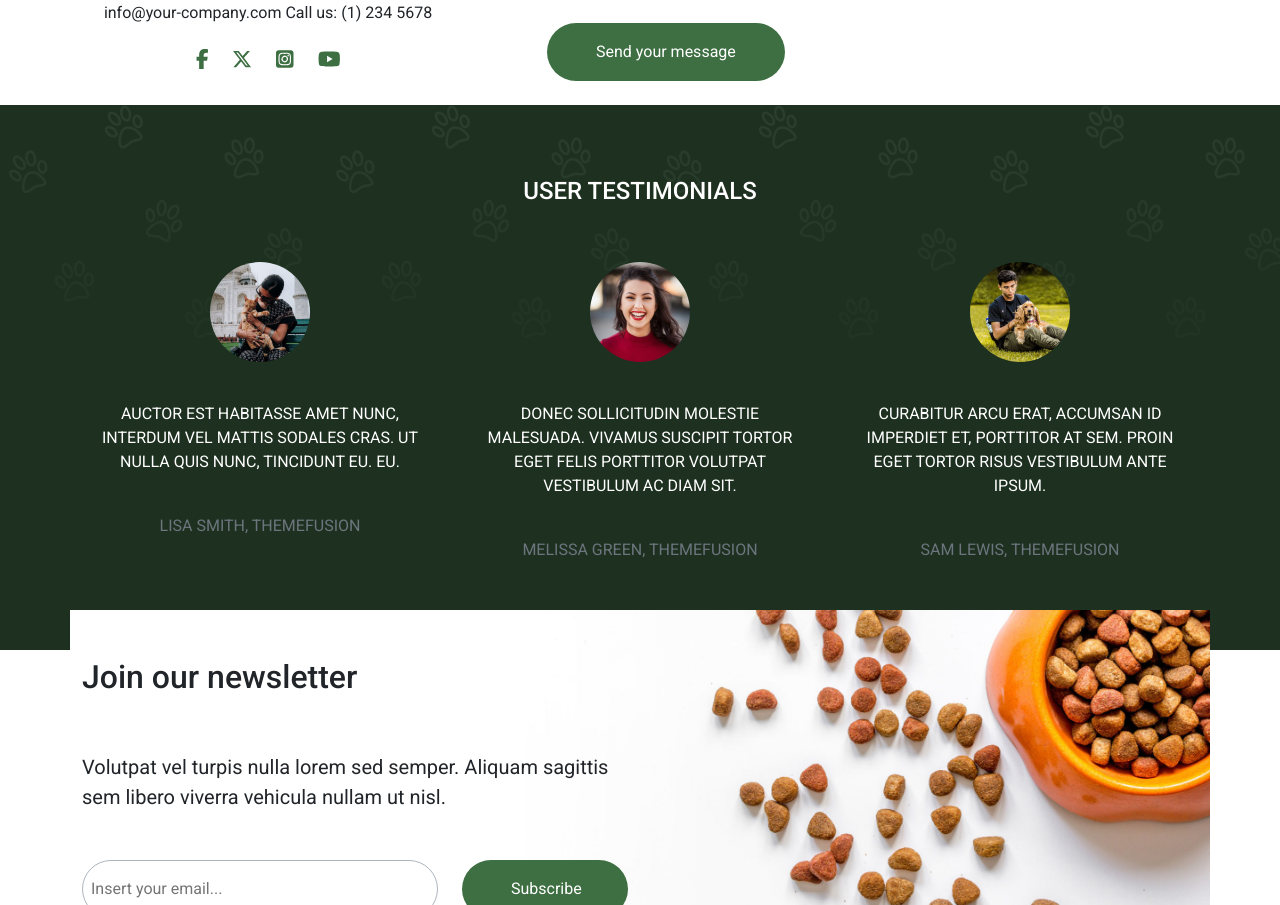
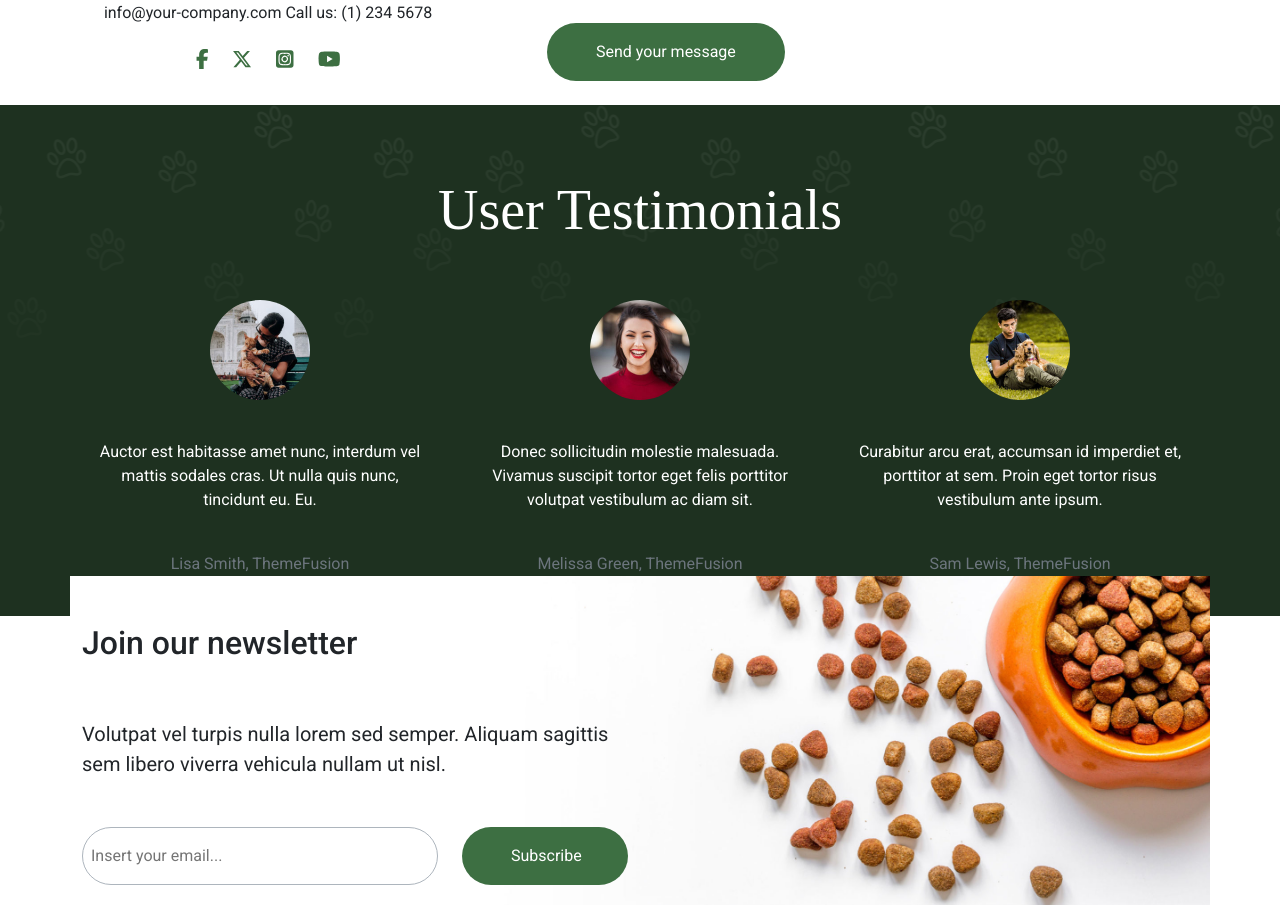
Before and after one commit to gianluigi7/proj-html-vuejs, a Vue app: page /contact in a window 1280 px wide. Shown: the part 1167-2072 px from the top of the page. Built offline with nearby package versions, Linux system fonts and the light colour scheme.

Commit message:
[FIX] App contact

```diff
--- a/src/components/AppAboutAnimals.vue
+++ /dev/null
@@ -1,90 +0,0 @@
-<script>
-export default {
-    name: 'AppAboutAnimals',
-    data() {
-        return {
-            p:'Meet our awesome staff',
-            h2:'Passionate about animals',
-            members: [
-                {
-                    image:'../img/staff-1@2x-600x565.jpg',
-                    name:'Cheryl Dobson',
-                    title:'Eu elementum sodales malesuada dictum amet, neque diam sed ac egestas augue.',
-
-                },
-
-                {
-                    image:'../img/staff-1@2x-600x565.jpg',
-                    name:'Andrew McNiel',
-                    title:'Aliquam enim amet nulla interdum rhoncus pretium mus massa tellus. Enim non egestas.',
-
-                },
-
-                {
-                    image:'../img/staff-1@2x-600x565.jpg',
-                    name:'Sarah Green',
-                    title:'Aliquam enim amet nulla interdum rhoncus pretium mus massa tellus. Enim non egestas.',
-
-                },
-
-
-            ]
-
-        }
-
-    },
-}
-
-
-</script>
-
-<template>
-    <section id="staff">
-        <div class="container">
-            <div class="row justify-content-between">
-                <div class="col-12 text-center">
-                    <p>
-                        {{ p }}
-                    </p>
-
-                    <h2>
-                        {{ h2 }}
-                    </h2>
-                </div>
-                <div class="col-4 staff" v-for="(member, index) in members">
-                    <img src="../img/avatar-8-600x565.jpg" alt="" class="scale">
-                    <div>
-                        <p class="text-start mt-4 fw-medium">
-                            {{ member.name }}
-                        </p>
-
-                        <p class="text-start">
-                            {{ member.title }}
-
-                        </p>
-                    </div>
-                    <div class="text-start pt-4 ">
-                        <font-awesome-icon icon="fa-brands fa-facebook-f" class="me-4 mb-4 green-color "  />
-                        <font-awesome-icon icon="fa-brands fa-x-twitter" class="me-4 mb-4 green-color" />
-                        <font-awesome-icon icon="fa-brands fa-square-instagram" class="me-4 mb-4 green-color"  />
-                    </div>
-                </div>
-            </div>
-        </div>
-
-    </section>
-
-</template>
-
-<style>
-
-.scale:hover {
-       transform: scale(1.03);
-       filter: brightness(1.05);
-       transition-duration: 0.4s;
-       }
-
-       .staff img{
-        width: 100%;
-       }
-</style>
--- a/src/pages/AppContact.vue
+++ b/src/pages/AppContact.vue
@@ -1,17 +1,19 @@
 <script>
-import AppAboutAnimals from '../components/AppAboutAnimals.vue'
 import AppStaff from '../components/AppStaff.vue'
+import AppTestimonial from '../components/AppTestimonial.vue';
 export default{
     name: 'AppContact',
     components: {
-        AppAboutAnimals,
         AppStaff,
+        AppTestimonial,
     }
 }
 
 </script>
 
 <template>
+
+    <!----Inizio Sezione Jumbotron-->
     <section id="jumbotron">
         <div class="container-fluid p-5 text-center " >
             <h2 class="text-white position-absolute top-50 start-50 translate-middle fs-1">
@@ -21,6 +23,9 @@ export default{
     </section>
 
     <section>
+        <!----Fine Sezione Jumbotron-->
+
+        <!----Inizio Sezione Forms-->
         <div class="container text-center">
   <div class="d-flex justify-content-between">
     <div class="col-4">
@@ -91,69 +96,14 @@ export default{
   </div>
 </div>
     </section>
-    <section>
+    <!----Fine Sezione Form-->
 
-        <!-- BANNER CON SFONDO PERSONALIZZATO VERDE E 3 COL DI TESTO -->
-  <div id="banner-header" class="container-fluid py-4">
-    <div class="container">
-        <div class="row">
-            <div class="col-12">
-                <h4 class="text-center p-5">
-                    User Testimonials
-                </h4>
-            </div>
-        </div>
-    </div>
-    <!--- 3 col con le immagini -->
-    <div class="container">
-        <div class="row justify-content-center ">
-            <div class="col-4 t-up text-center">
-                <div class="testimonial">
-                    <img src="/src/img/avatar-3-200x200.jpg" alt="" class="rounded-circle">
-                </div>
-                <div>
-                    <p class="mt-4 p-3">
-                        Auctor est habitasse amet nunc, interdum vel mattis sodales cras. Ut nulla quis nunc, tincidunt eu. Eu.
-                    </p>
+    <!----Inizio Sezione Testimonial-->
+    <AppTestimonial :limit="3" />
+    <!----Fine Sezione Testimonial-->
 
-                    <p class="mt-4 text-secondary">
-                        Lisa Smith, ThemeFusion
-                    </p>
-                </div>
-            </div>
-            <div class="col-4 t-up text-center">
-                <div class="testimonial">
-                    <img src="/src/img/avatar-1-200x200.jpg" alt="" class="rounded-circle">
-                </div>
-                <div>
-                    <p class="mt-4 p-3">
-                        Donec sollicitudin molestie malesuada. Vivamus suscipit tortor eget felis porttitor volutpat vestibulum ac diam sit.
-                    </p>
-                    <p class="mt-4 text-secondary">
-                        Melissa Green, ThemeFusion
-                    </p>
-                </div>
-            </div>
-            <div class="col-4 t-up text-center">
-                <div class="testimonial">
-                    <img src="/src/img/avatar-4-200x200.jpg" alt="" class="rounded-circle">
-                </div>
-                <div>
-                    <p class="mt-4 p-3" >
-                        Curabitur arcu erat, accumsan id imperdiet et, porttitor at sem. Proin eget tortor risus vestibulum ante ipsum.
-                    </p>
-                    <p class="mt-4 text-secondary pb-5 ">
-                        Sam Lewis, ThemeFusion
-                    </p>
 
-                </div>
-            </div>
-        </div>
-    </div>
-  </div>
-
-    </section>
-
+    <!----Inizio Sezione NewsLetter-->
     <section id="newsletter-contact">
         <div class="container">
             <div class="row">
@@ -169,85 +119,20 @@ export default{
 
                         <div class="col-4">
                             <button type="button" class="btn  rounded-pill mb-5 button-color text-white px-5 py-3 w-100">
-                  Subscribe
-                </button>
+                                Subscribe
+                            </button>
                         </div>
                     </div>
                 </div>
             </div>
         </div>
     </section>
-
-    <AppStaff />
-
-    <!----
-
-    <section id="staf">
-        <div class="container">
-            <div class="row justify-content-between text-center">
-                <div class="col-12 ">
-                    <p>Meet our awesome staff</p>
-                    <h2 class="pb-5">
-                        Passionate about animals
-                    </h2>
-                </div>
-                <div class="col-4 staff">
-                    <img src="../img/staff-1@2x-600x565.jpg" alt="" class="scale">
-                    <div>
-                        <p class="text-start mt-4 fw-medium">
-                          Cheryl Dobson
-                        </p>
-                        <p class="text-start ">Eu elementum sodales malesuada dictum amet, neque diam sed ac egestas augue.</p>
-                    </div>
-                    <div class="text-start pt-4 ">
-                        <font-awesome-icon icon="fa-brands fa-facebook-f" class="me-4 mb-4 green-color "  />
-                        <font-awesome-icon icon="fa-brands fa-x-twitter" class="me-4 mb-4 green-color" />
-                        <font-awesome-icon icon="fa-brands fa-square-instagram" class="me-4 mb-4 green-color"  />
-                    </div>
-                </div>
-                <div class="col-4 staff">
-                    <img src="../img/avatar-8-600x565.jpg" alt="" class="scale">
-                    <div>
-                        <p class="text-start mt-4 fw-medium">
-                            Andrew McNiel
-                        </p>
-                        <p class="text-start ">
-                            Aliquam enim amet nulla interdum rhoncus pretium mus massa tellus. Enim non egestas.
-                        </p>
-                    </div>
-                    <div class="text-start pt-4" >
-                        <font-awesome-icon icon="fa-brands fa-facebook-f" class="me-4 mb-4 green-color"  />
-                        <font-awesome-icon icon="fa-brands fa-x-twitter" class="me-4 mb-4 green-color" />
-                        <font-awesome-icon icon="fa-brands fa-square-instagram" class="me-4 mb-4 green-color"  />
-                    </div>
-                </div>
-                <div class="col-4 staff">
-                    <img src="../img/staff-3@2x-600x565.jpg" alt="" class="scale">
-                    <div>
-                        <p class="text-start mt-4 fw-medium">
-                            Sarah Green
-                        </p>
-                        <p class="text-start">
-                            Aliquam enim amet nulla interdum rhoncus pretium mus massa tellus. Enim non egestas.
-                        </p>
-                    </div>
-                    <div class="text-start pt-4">
-                        <font-awesome-icon icon="fa-brands fa-facebook-f" class="me-4 mb-4 green-color"  />
-                        <font-awesome-icon icon="fa-brands fa-x-twitter" class="me-4 mb-4 green-color" />
-                        <font-awesome-icon icon="fa-brands fa-square-instagram" class="me-4 mb-4 green-color"  />
-                    </div>
-                </div>
-            </div>
-        </div>
-
-    </section>
+    <!----Fine Sezione NewsLetter-->
 
 
-    -->
-
-
-
-
+    <!----Inizio Sezione Staff-->
+    <AppStaff />
+    <!----Fine Sezione Staff-->
 
 
 </template>
```
